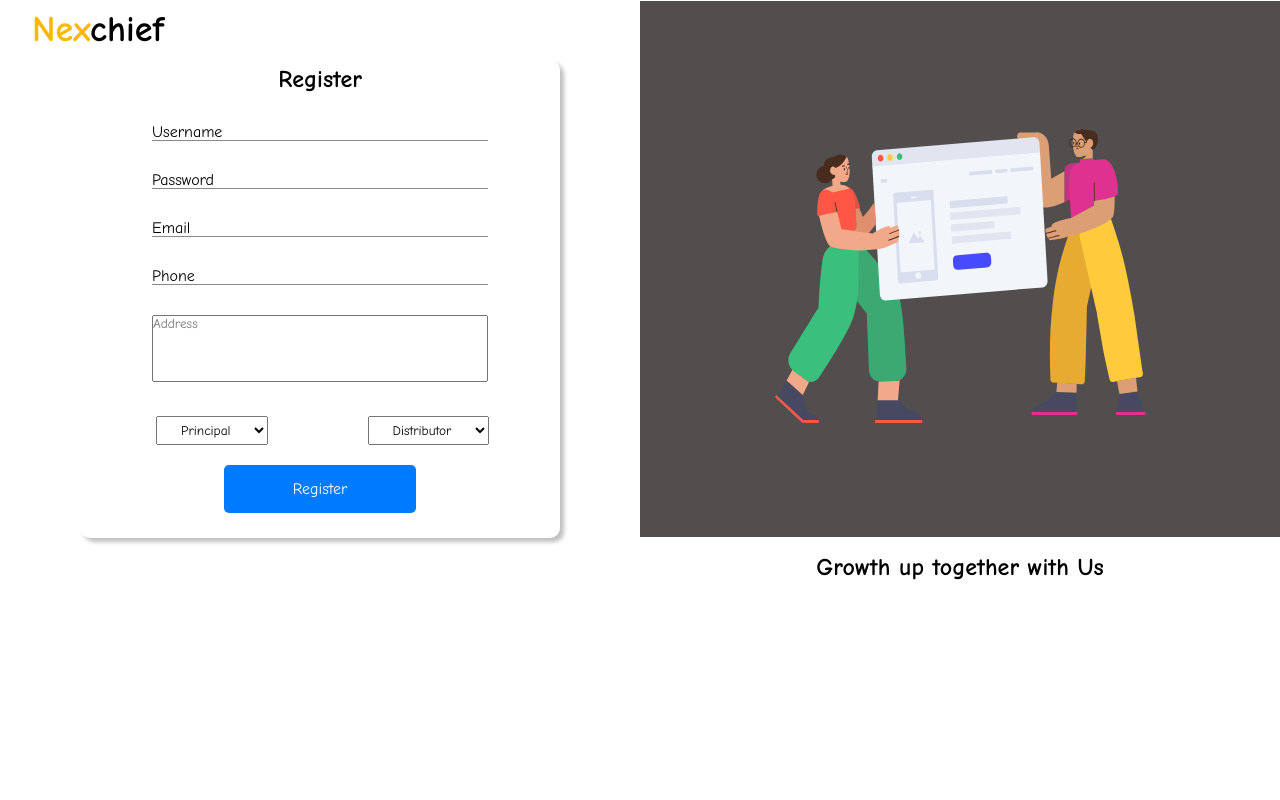
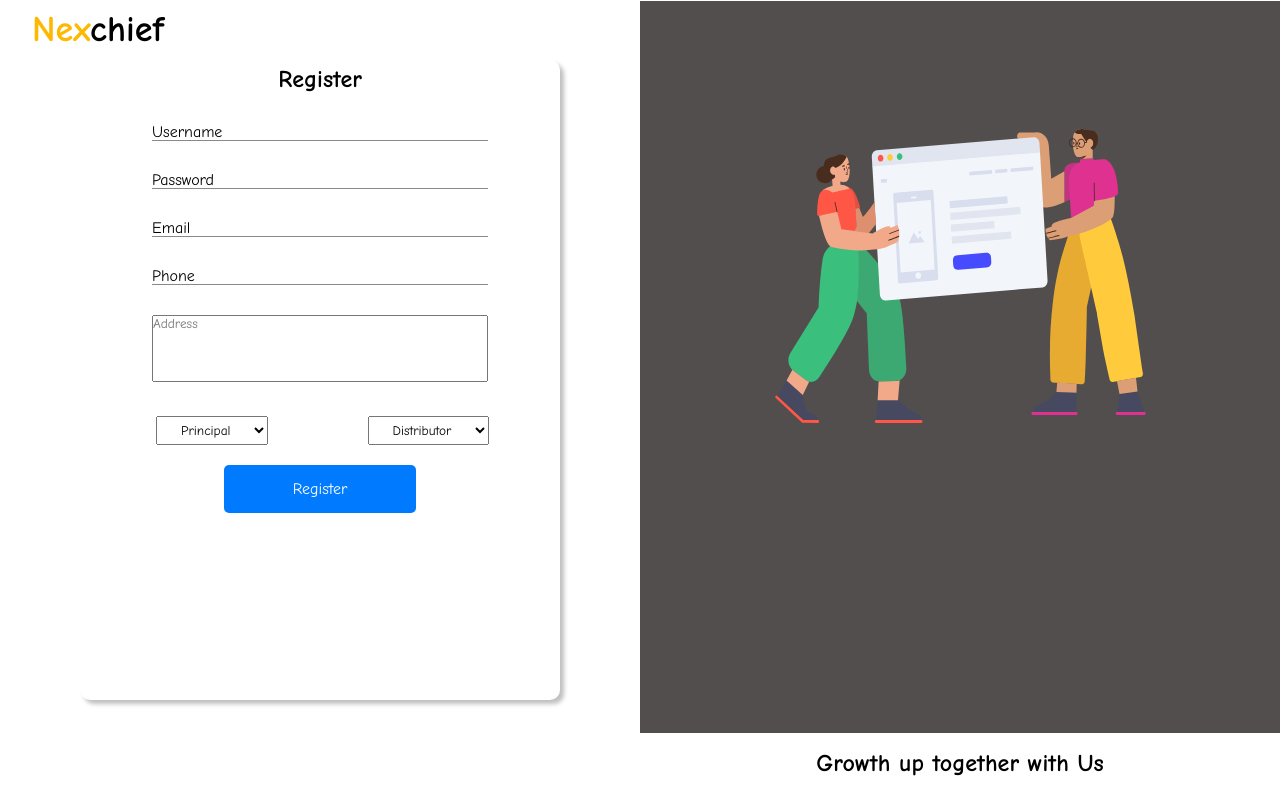
Before and after one commit to MikoAjiNurachman/some_project, a React (Create React App) app: page / in a window 1280 px wide. Built offline with nearby package versions, Linux system fonts and the light colour scheme.

Commit message:
register

```diff
--- a/src/assets/register.css
+++ b/src/assets/register.css
@@ -6,10 +6,10 @@
     color: #ffb800;
 }
 .register-fluid {
-    min-height: 100vh;
     padding-top: 1px;
     padding-bottom: 50px;
     background-color: #ffffff;
+    height: 100vh;
 }
 .register-content {
     display: grid;
@@ -20,6 +20,7 @@
 }
 .img-register  {
     padding-top: 4rem;
+    height: 97vh;
     display: flex;
     justify-content: space-between;
     align-items: center;
@@ -33,6 +34,7 @@
 .register-box {
     padding: 5px 0;
     display: flex;
+    height: 80vh;
     margin: 10px 5rem;
     flex-direction: column;
     align-items: center;
@@ -81,9 +83,8 @@
     margin: 20px 0;
 }
 .register-quote {
+    padding-top: 2vh;
     background-color: #ffffff;
-    margin-top: 50px;
-    padding: 1rem;
     text-align: center;
     width: 100%;
 }
```
